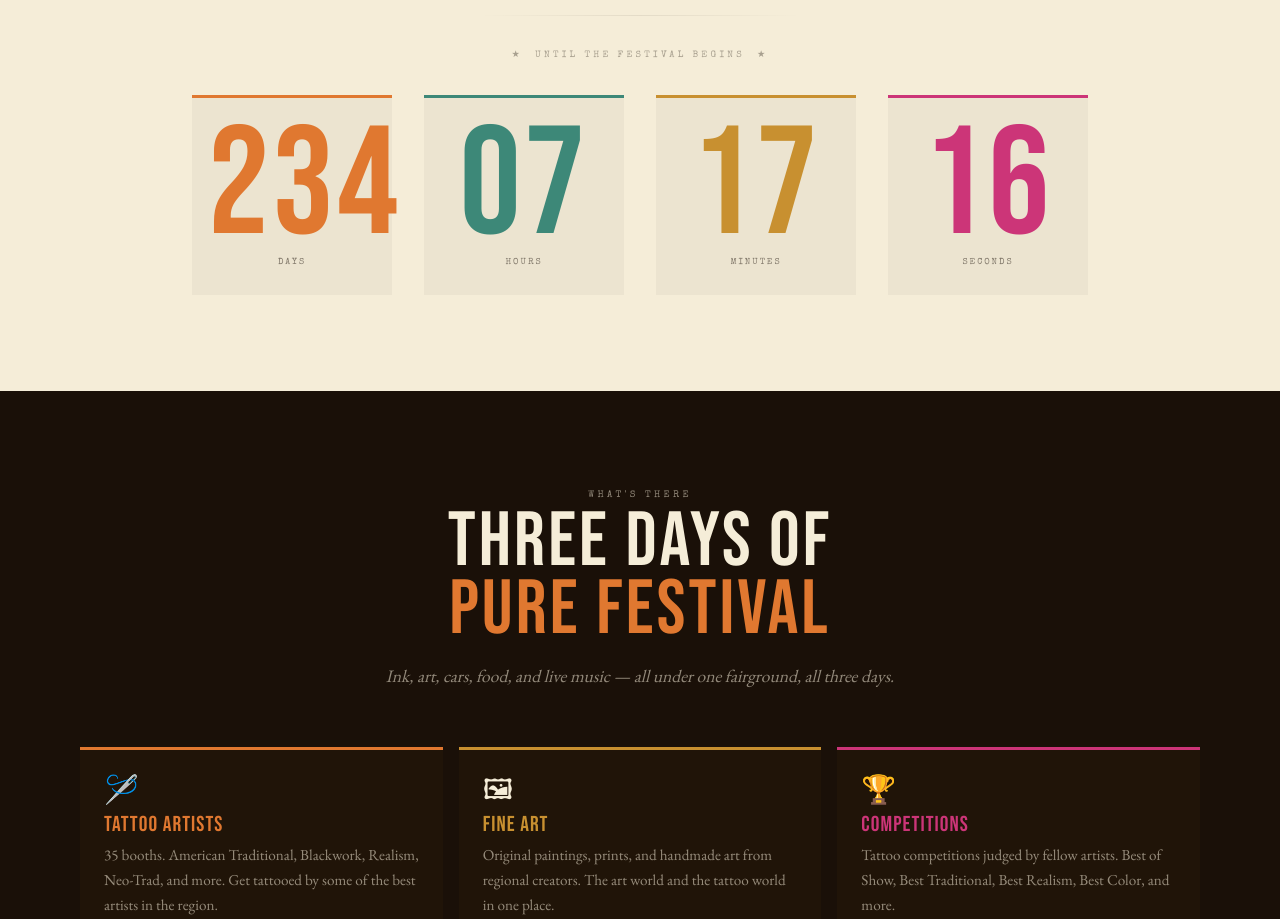
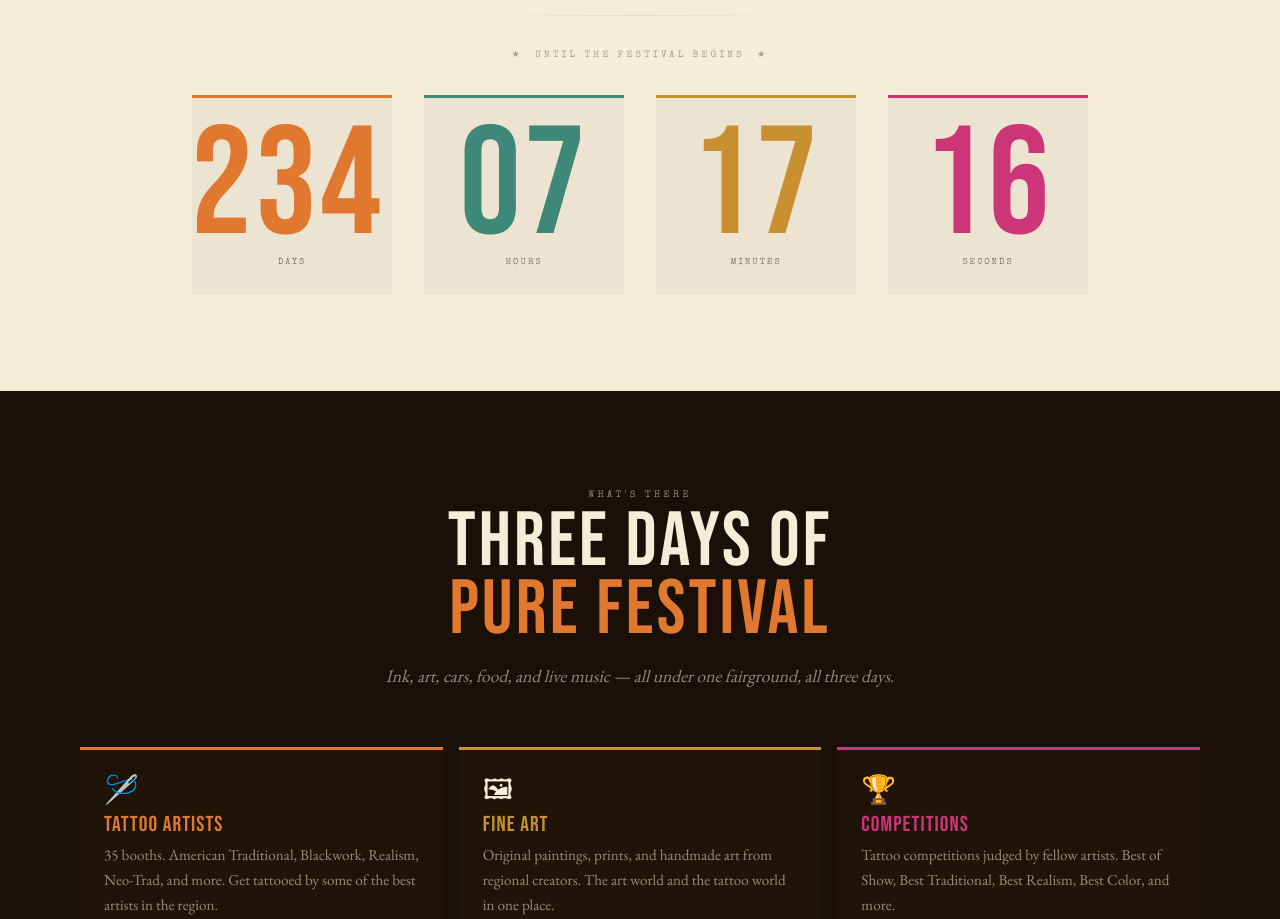
Before and after one commit to arenasmanagement/ink-revival-expo, a Next.js app: page / in a window 1280 px wide. Shown: the part 1380-2299 px from the top of the page. Built offline with nearby package versions, Linux system fonts and the light colour scheme; a web font is replaced by a local one.

Commit message:
fix: optically center 3-digit countdown number (translateX -17px)

```diff
--- a/components/home/FestivalIntro.tsx
+++ b/components/home/FestivalIntro.tsx
@@ -217,12 +217,25 @@ export default function FestivalIntro() {
                   backgroundColor: "rgba(26,16,8,0.04)",
                 }}
               >
-                {/* Large countdown number */}
+                {/* Large countdown number
+                    Optical centering fix — Bebas Neue glyph metrics:
+                    3-digit values (days 100–365): glyph ink is 202px wide
+                    inside a 168px container, putting the ink center 17px
+                    RIGHT of the mathematical center. Shift left by exactly
+                    17px (measured via Range.getBoundingClientRect()) to
+                    restore visual center on the card axis.
+                    1-digit and 2-digit values measure offset=0 → no shift.
+                    Only the Days card can reach 3 digits; Hours/Minutes/Seconds
+                    are always padded to 2 digits. */}
                 <div
                   className="stat-number"
                   style={{
                     color:              card.color,
                     fontVariantNumeric: "tabular-nums",
+                    transform:
+                      card.key === "days" && display.days.length === 3
+                        ? "translateX(-17px)"
+                        : "none",
                   }}
                 >
                   {display[card.key]}
```
